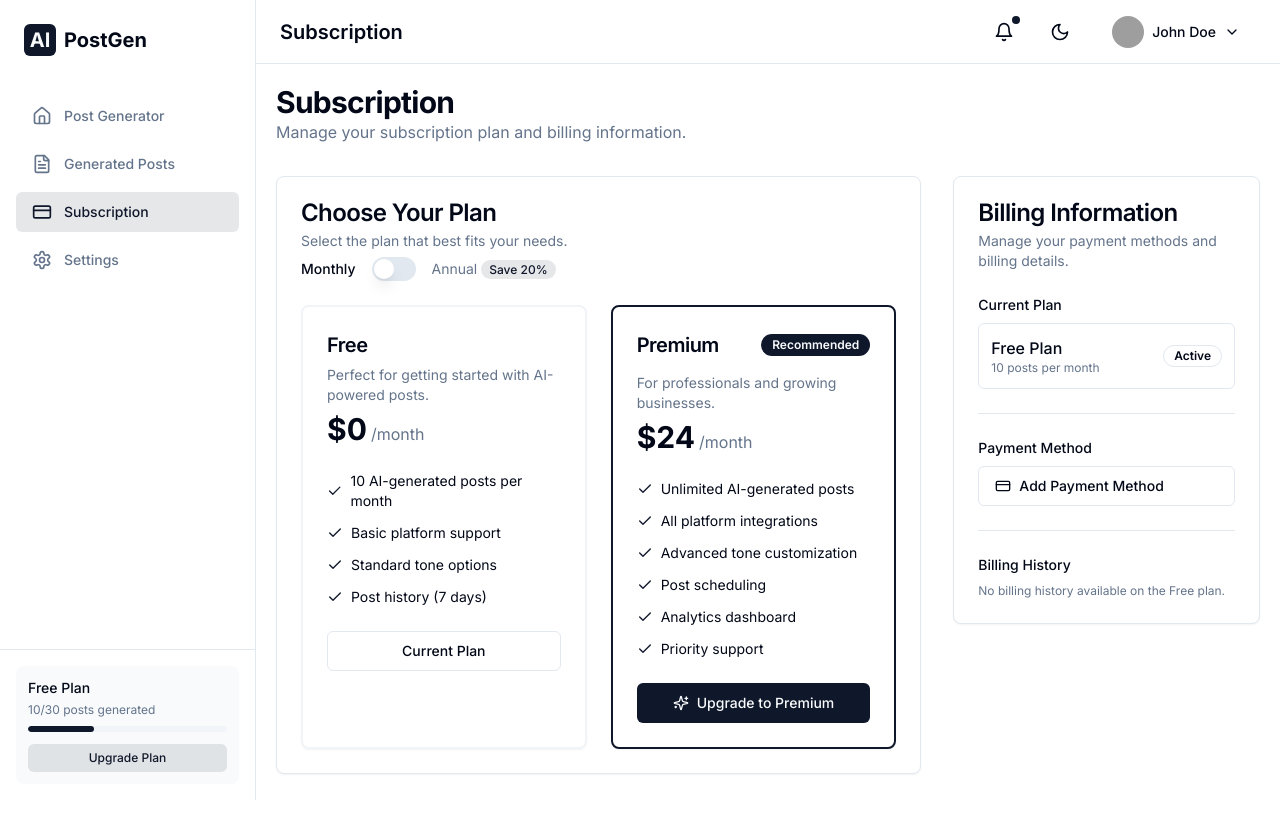
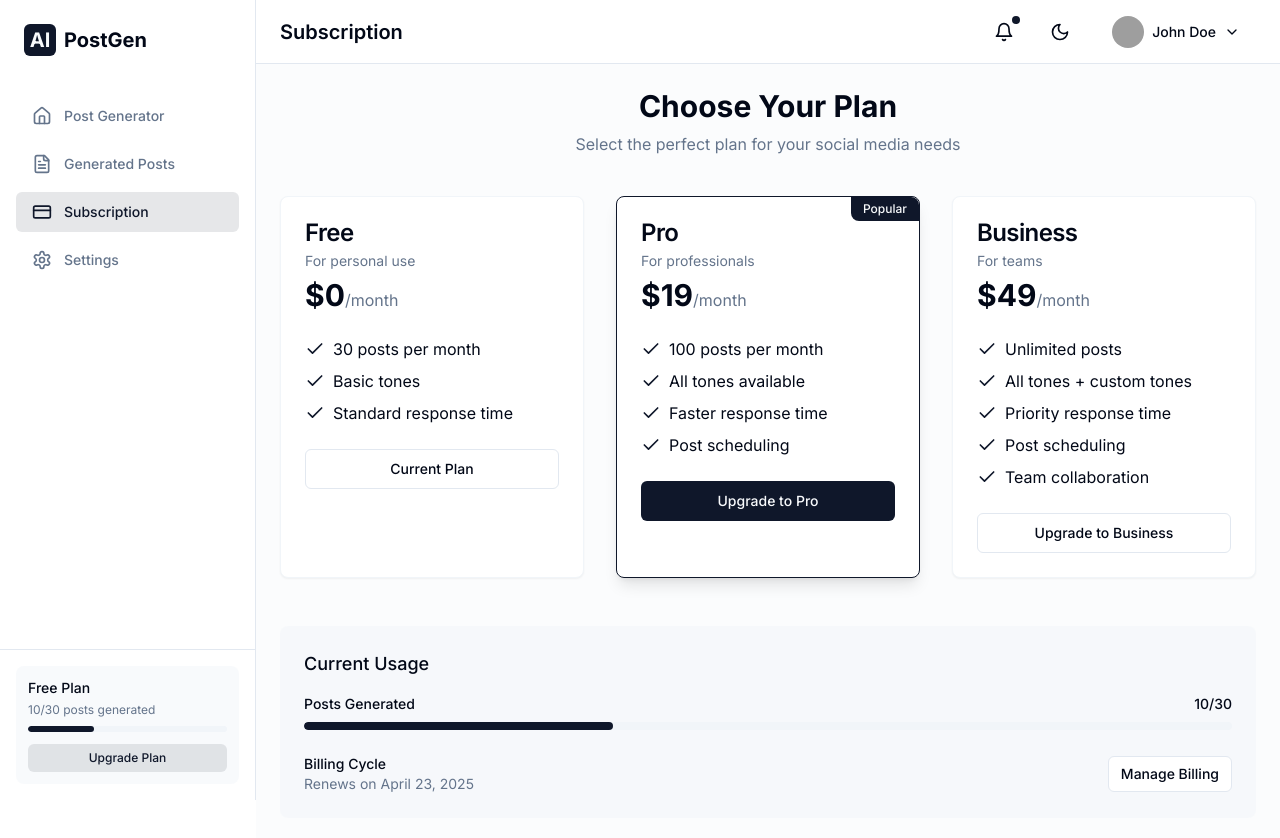
Before and after one commit to peekeah/post-generator, a Next.js app: page /dashboard/subscription in a window 1280 px wide. Shown: the top 838 px of the page. Before the commit the page ends 800 px from the top, so only its background shows below. Built offline with nearby package versions, Linux system fonts and the light colour scheme; grey boxes are pictures that could not be loaded.

Commit message:
update subscription page

```diff
--- a/app/dashboard/layout.tsx
+++ b/app/dashboard/layout.tsx
@@ -74,7 +74,7 @@ export default function DashboardLayout({ children,
       />
       <div className="flex-1">
         <AppHeader activeSection={activeSection} />
-        <div className="p-5">{children}</div>
+        <div className="p-6 bg-muted/30">{children}</div>
       </div>
     </main>
   )
--- a/app/dashboard/subscription/page.tsx
+++ b/app/dashboard/subscription/page.tsx
@@ -1,90 +1,42 @@
 "use client"
 
-import { useState, useEffect } from "react"
-import { Check, CreditCard, Sparkles } from "lucide-react"
-import { motion } from "framer-motion"
+import { Check } from "lucide-react"
 
 import { Button } from "@/components/ui/button"
 import { Card, CardContent, CardDescription, CardFooter, CardHeader, CardTitle } from "@/components/ui/card"
-import { Switch } from "@/components/ui/switch"
-import { Label } from "@/components/ui/label"
-import { Separator } from "@/components/ui/separator"
-import { Badge } from "@/components/ui/badge"
 
-export default function SubscriptionPage() {
-  const [mounted, setMounted] = useState(false)
-  const [annual, setAnnual] = useState(false)
-
-  useEffect(() => {
-    setMounted(true)
-  }, [])
-
-  if (!mounted) return null
-
+export default function Subscriptions() {
   return (
-    <div className="space-y-8">
-      <div>
-        <h2 className="text-3xl font-bold tracking-tight">Subscription</h2>
-        <p className="text-muted-foreground">Manage your subscription plan and billing information.</p>
+    <div className="max-w-5xl mx-auto">
+      <div className="text-center mb-10">
+        <h2 className="text-3xl font-bold">Choose Your Plan</h2>
+        <p className="text-muted-foreground mt-2">Select the perfect plan for your social media needs</p>
       </div>
 
-      <div className="grid gap-8 lg:grid-cols-3">
-        <motion.div
-          className="lg:col-span-2"
-          initial={{ opacity: 0, y: 20 }}
-          animate={{ opacity: 1, y: 0 }}
-          transition={{ duration: 0.5 }}
-        >
-          <Card>
+      <div className="grid grid-cols-1 md:grid-cols-3 gap-8">
+        {/* Free Plan */}
+        <Card className="border-muted transition-all duration-300 hover:shadow-md">
           <CardHeader>
-              <CardTitle>Choose Your Plan</CardTitle>
-              <CardDescription>Select the plan that best fits your needs.</CardDescription>
-              <div className="mt-4 flex items-center space-x-4">
-                <span className={`text-sm ${!annual ? "font-medium text-foreground" : "text-muted-foreground"}`}>
-                  Monthly
-                </span>
-                <div className="flex items-center space-x-2">
-                  <Switch id="billing-toggle" checked={annual} onCheckedChange={setAnnual} />
-                  <Label htmlFor="billing-toggle" className="sr-only">
-                    Toggle billing period
-                  </Label>
-                </div>
-                <span className={`text-sm ${annual ? "font-medium text-foreground" : "text-muted-foreground"}`}>
-                  Annual{" "}
-                  <span className="rounded-full bg-primary/10 px-2 py-0.5 text-xs font-medium text-primary">
-                    Save 20%
-                  </span>
-                </span>
-              </div>
-            </CardHeader>
-            <CardContent className="space-y-6">
-              <div className="grid gap-6 md:grid-cols-2">
-                <Card className="border-2 border-muted">
-                  <CardHeader>
-                    <CardTitle className="text-xl">Free</CardTitle>
-                    <CardDescription>Perfect for getting started with AI-powered posts.</CardDescription>
-                    <div className="mt-4 flex items-baseline text-foreground">
+            <CardTitle>Free</CardTitle>
+            <CardDescription>For personal use</CardDescription>
+            <div className="mt-4">
               <span className="text-3xl font-bold">$0</span>
-                      <span className="ml-1 text-muted-foreground">/month</span>
+              <span className="text-muted-foreground">/month</span>
             </div>
           </CardHeader>
           <CardContent>
-                    <ul className="space-y-3 text-sm">
+            <ul className="space-y-2">
               <li className="flex items-center">
-                        <Check className="mr-2 h-4 w-4 text-primary" />
-                        <span>10 AI-generated posts per month</span>
+                <Check className="h-5 w-5 text-primary mr-2" />
+                <span>30 posts per month</span>
               </li>
               <li className="flex items-center">
-                        <Check className="mr-2 h-4 w-4 text-primary" />
-                        <span>Basic platform support</span>
+                <Check className="h-5 w-5 text-primary mr-2" />
+                <span>Basic tones</span>
               </li>
               <li className="flex items-center">
-                        <Check className="mr-2 h-4 w-4 text-primary" />
-                        <span>Standard tone options</span>
-                      </li>
-                      <li className="flex items-center">
-                        <Check className="mr-2 h-4 w-4 text-primary" />
-                        <span>Post history (7 days)</span>
+                <Check className="h-5 w-5 text-primary mr-2" />
+                <span>Standard response time</span>
               </li>
             </ul>
           </CardContent>
@@ -95,103 +47,106 @@ export default function SubscriptionPage() {
           </CardFooter>
         </Card>
 
-                <Card className="border-2 border-primary">
+        {/* Pro Plan */}
+        <Card className="border-primary shadow-lg relative transition-all duration-300 hover:shadow-xl">
+          <div className="absolute top-0 right-0 bg-primary text-primary-foreground px-3 py-1 text-xs font-medium rounded-bl-lg rounded-tr-lg">
+            Popular
+          </div>
           <CardHeader>
-                    <div className="mb-2 flex items-center justify-between">
-                      <CardTitle className="text-xl">Premium</CardTitle>
-                      <Badge className="bg-primary text-primary-foreground">Recommended</Badge>
-                    </div>
-                    <CardDescription>For professionals and growing businesses.</CardDescription>
-                    <div className="mt-4 flex items-baseline text-foreground">
-                      <span className="text-3xl font-bold">${annual ? "19" : "24"}</span>
-                      <span className="ml-1 text-muted-foreground">
-                        /{annual ? "month (billed annually)" : "month"}
-                      </span>
+            <CardTitle>Pro</CardTitle>
+            <CardDescription>For professionals</CardDescription>
+            <div className="mt-4">
+              <span className="text-3xl font-bold">$19</span>
+              <span className="text-muted-foreground">/month</span>
             </div>
           </CardHeader>
           <CardContent>
-                    <ul className="space-y-3 text-sm">
+            <ul className="space-y-2">
               <li className="flex items-center">
-                        <Check className="mr-2 h-4 w-4 text-primary" />
-                        <span>Unlimited AI-generated posts</span>
+                <Check className="h-5 w-5 text-primary mr-2" />
+                <span>100 posts per month</span>
               </li>
               <li className="flex items-center">
-                        <Check className="mr-2 h-4 w-4 text-primary" />
-                        <span>All platform integrations</span>
+                <Check className="h-5 w-5 text-primary mr-2" />
+                <span>All tones available</span>
               </li>
               <li className="flex items-center">
-                        <Check className="mr-2 h-4 w-4 text-primary" />
-                        <span>Advanced tone customization</span>
+                <Check className="h-5 w-5 text-primary mr-2" />
+                <span>Faster response time</span>
               </li>
               <li className="flex items-center">
-                        <Check className="mr-2 h-4 w-4 text-primary" />
+                <Check className="h-5 w-5 text-primary mr-2" />
                 <span>Post scheduling</span>
-                      </li>
-                      <li className="flex items-center">
-                        <Check className="mr-2 h-4 w-4 text-primary" />
-                        <span>Analytics dashboard</span>
-                      </li>
-                      <li className="flex items-center">
-                        <Check className="mr-2 h-4 w-4 text-primary" />
-                        <span>Priority support</span>
               </li>
             </ul>
           </CardContent>
           <CardFooter>
-                    <Button className="w-full">
-                      <Sparkles className="mr-2 h-4 w-4" />
-                      Upgrade to Premium
+            <Button className="w-full">Upgrade to Pro</Button>
+          </CardFooter>
+        </Card>
+
+        {/* Business Plan */}
+        <Card className="border-muted transition-all duration-300 hover:shadow-md">
+          <CardHeader>
+            <CardTitle>Business</CardTitle>
+            <CardDescription>For teams</CardDescription>
+            <div className="mt-4">
+              <span className="text-3xl font-bold">$49</span>
+              <span className="text-muted-foreground">/month</span>
+            </div>
+          </CardHeader>
+          <CardContent>
+            <ul className="space-y-2">
+              <li className="flex items-center">
+                <Check className="h-5 w-5 text-primary mr-2" />
+                <span>Unlimited posts</span>
+              </li>
+              <li className="flex items-center">
+                <Check className="h-5 w-5 text-primary mr-2" />
+                <span>All tones + custom tones</span>
+              </li>
+              <li className="flex items-center">
+                <Check className="h-5 w-5 text-primary mr-2" />
+                <span>Priority response time</span>
+              </li>
+              <li className="flex items-center">
+                <Check className="h-5 w-5 text-primary mr-2" />
+                <span>Post scheduling</span>
+              </li>
+              <li className="flex items-center">
+                <Check className="h-5 w-5 text-primary mr-2" />
+                <span>Team collaboration</span>
+              </li>
+            </ul>
+          </CardContent>
+          <CardFooter>
+            <Button variant="outline" className="w-full">
+              Upgrade to Business
             </Button>
           </CardFooter>
         </Card>
       </div>
-            </CardContent>
-          </Card>
-        </motion.div>
 
-        <motion.div
-          initial={{ opacity: 0, y: 20 }}
-          animate={{ opacity: 1, y: 0 }}
-          transition={{ duration: 0.5, delay: 0.2 }}
-        >
-          <Card>
-            <CardHeader>
-              <CardTitle>Billing Information</CardTitle>
-              <CardDescription>Manage your payment methods and billing details.</CardDescription>
-            </CardHeader>
-            <CardContent className="space-y-6">
-              <div className="space-y-2">
-                <h3 className="text-sm font-medium">Current Plan</h3>
-                <div className="rounded-md border p-3">
-                  <div className="flex items-center justify-between">
-                    <div>
-                      <p className="font-medium">Free Plan</p>
-                      <p className="text-xs text-muted-foreground">10 posts per month</p>
+      <div className="mt-12 bg-muted/50 p-6 rounded-lg">
+        <h3 className="text-lg font-medium">Current Usage</h3>
+        <div className="mt-4">
+          <div className="flex justify-between mb-2">
+            <span className="text-sm font-medium">Posts Generated</span>
+            <span className="text-sm font-medium">10/30</span>
           </div>
-                    <Badge variant="outline">Active</Badge>
+          <div className="h-2 bg-muted rounded-full overflow-hidden">
+            <div className="bg-primary h-full w-1/3 rounded-full"></div>
           </div>
         </div>
+        <div className="mt-6 flex justify-between items-center">
+          <div>
+            <p className="text-sm font-medium">Billing Cycle</p>
+            <p className="text-sm text-muted-foreground">Renews on April 23, 2025</p>
           </div>
-
-              <Separator />
-
-              <div className="space-y-2">
-                <h3 className="text-sm font-medium">Payment Method</h3>
-                <Button variant="outline" className="w-full justify-start">
-                  <CreditCard className="mr-2 h-4 w-4" />
-                  Add Payment Method
+          <Button variant="outline" size="sm">
+            Manage Billing
           </Button>
         </div>
-
-              <Separator />
-
-              <div className="space-y-2">
-                <h3 className="text-sm font-medium">Billing History</h3>
-                <p className="text-xs text-muted-foreground">No billing history available on the Free plan.</p>
-              </div>
-            </CardContent>
-          </Card>
-        </motion.div>
       </div>
     </div>
   )
```
Lines whose indentation alone changed are shown as unchanged.
